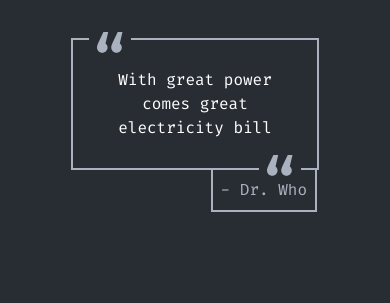
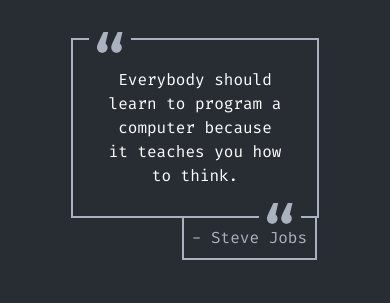
Before and after one commit to cabouelw/portfolio, a Next.js app: page / in a window 390 px wide. Shown: the part 839-1142 px from the top of the page. Built offline with nearby package versions, Linux system fonts and the light colour scheme.

Commit message:
fix style in small phones

```diff
--- a/components/Home/firstSection.js
+++ b/components/Home/firstSection.js
@@ -7,7 +7,7 @@
 
 export default function FirstSection() {
     return (
-        <section className='grid grid-cols-1 justify-items-center gap-8 h-[100vh]' id="home">
+        <section className='grid grid-cols-1 justify-items-center gap-8 h-full md:h-[100vh]' id="home">
             <div className="flex justify-center items-center w-11/12 lg:flex-row flex-col gap-8">
                 <HelloSection />
                 <AboutMe />
@@ -44,8 +44,8 @@
     return <div className='h-fit w-[80%]'>
         <div className='relative border-2 border-solid border-gray mx-auto mb-12 max-h-max '>
             <div className='absolute left-[1rem] bg-background w-fit h-fit p-[.5rem] top-[-1rem]'><img src={doubleQ.src} /></div>
-            <p className='md:motion-safe:animate-typing  md:overflow-hidden md:whitespace-nowrap px-8 py-7 text-[1rem] text-center  text-[#fff] mx-auto' >With great power comes great electricity bill</p>
-            <div className='p-2 absolute right-0 border-2 border-solid border-gray text-gray'>- Dr. Who</div>
+            <p className='md:motion-safe:animate-typing  md:overflow-hidden md:whitespace-nowrap px-8 py-7 text-[1rem] text-center  text-[#fff] mx-auto' >Everybody should learn to program a computer because it teaches you how to think.</p>
+            <div className='p-2 absolute right-0 border-2 border-solid border-gray text-gray'>- Steve Jobs</div>
             <div className='absolute right-[1rem] bg-background w-fit h-fit p-[.5rem] bottom-[-1rem]'><img src={doubleQ.src} /></div>
         </div>
     </div>
```
